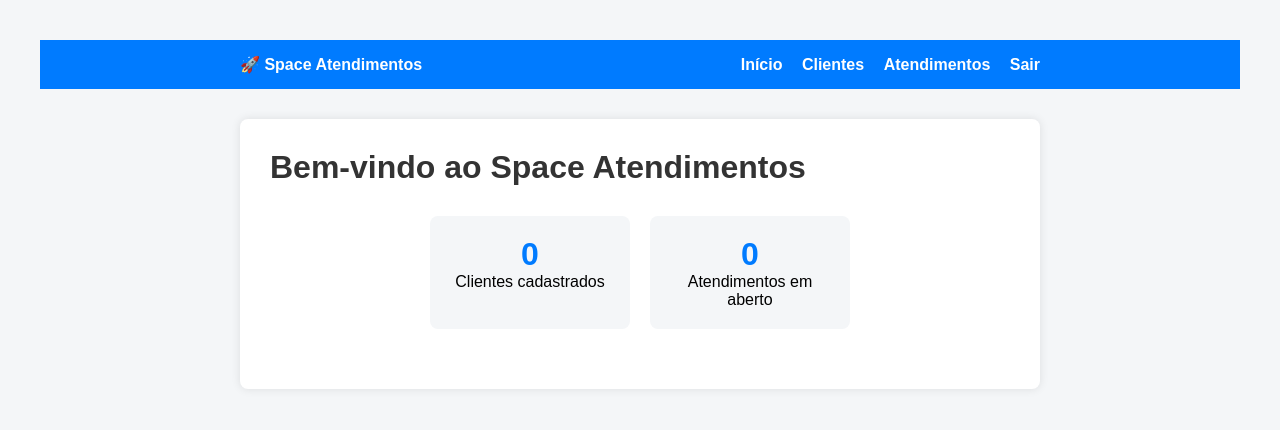
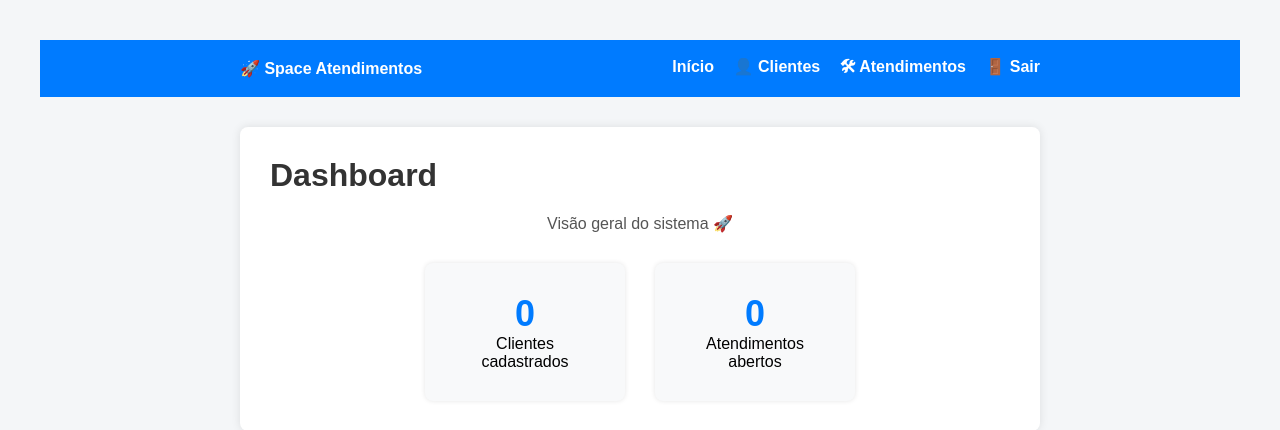
Before and after one commit to Luizsuzim/ProjectPy, a Flask app: page / in a window 1280 px wide. Shown: the top 430 px of the page. Run offline with Flask 3, Linux system fonts and the light colour scheme; a user stored in the database is signed in; data that the repository does not hold is empty.

Commit message:
password

```diff
--- a/app.py
+++ b/app.py
@@ -5,8 +5,11 @@ from database import (
     listar_clientes,
     inserir_atendimento,
     listar_atendimentos,
-    finalizar_atendimento
+    finalizar_atendimento,
+    atualizar_cliente,
+    excluir_cliente
 )
+
 from flask import session, redirect, url_for
 from werkzeug.security import generate_password_hash, check_password_hash
 from database import buscar_usuario, criar_usuario
@@ -39,6 +42,7 @@ def index():
 
 
 @app.route("/clientes")
+@login_required
 def tela_clientes():
     return render_template("clientes.html")
 
@@ -104,6 +108,7 @@ def put_atendimento(id):
     return jsonify({"mensagem": "Atendimento finalizado"})
 
 @app.route("/atendimentos")
+@login_required
 def tela_atendimentos():
     return render_template("atendimentos.html")
 
@@ -141,5 +146,23 @@ def logout():
     session.clear()
     return redirect("/login")
 
+@app.route("/api/clientes/<int:id>", methods=["PUT"])
+def put_cliente(id):
+    dados = request.get_json()
+
+    nome = dados.get("nome")
+    telefone = dados.get("telefone")
+
+    if not nome or not telefone:
+        return jsonify({"erro": "Dados obrigatórios"}), 400
+
+    atualizar_cliente(id, nome, telefone)
+    return jsonify({"mensagem": "Cliente atualizado"})
+
+@app.route("/api/clientes/<int:id>", methods=["DELETE"])
+def delete_cliente(id):
+    excluir_cliente(id)
+    return jsonify({"mensagem": "Cliente excluído"})
+
 if __name__ == "__main__":
     app.run(debug=True)
--- a/database.py
+++ b/database.py
@@ -139,3 +139,27 @@ def existe_usuario():
 
     conexao.close()
     return total > 0
+def atualizar_cliente(cliente_id, nome, telefone):
+    conexao = conectar()
+    cursor = conexao.cursor()
+
+    cursor.execute(
+        "UPDATE clientes SET nome = ?, telefone = ? WHERE id = ?",
+        (nome, telefone, cliente_id)
+    )
+
+    conexao.commit()
+    conexao.close()
+
+
+def excluir_cliente(cliente_id):
+    conexao = conectar()
+    cursor = conexao.cursor()
+
+    cursor.execute(
+        "DELETE FROM clientes WHERE id = ?",
+        (cliente_id,)
+    )
+
+    conexao.commit()
+    conexao.close()
--- a/static/css/style.css
+++ b/static/css/style.css
@@ -121,3 +121,22 @@ li {
     color: #007bff;
     font-size: 32px;
 }
+.menu {
+    display: flex;
+    justify-content: center;
+    gap: 30px;
+}
+
+.card {
+    background: #f8f9fa;
+    padding: 30px;
+    border-radius: 8px;
+    text-align: center;
+    width: 200px;
+    box-shadow: 0 0 5px rgba(0,0,0,0.1);
+}
+
+.card h2 {
+    font-size: 36px;
+    color: #007bff;
+}
--- a/templates/base.html
+++ b/templates/base.html
@@ -7,17 +7,20 @@
 </head>
 <body>
 
+{% if session.usuario_id %}
 <header class="header">
     <div class="header-container">
         <span class="logo">🚀 Space Atendimentos</span>
+
         <nav>
             <a href="/">Início</a>
-            <a href="/clientes">Clientes</a>
-            <a href="/atendimentos">Atendimentos</a>
-            <a href="/logout">Sair</a>
+            <a href="/clientes">👤 Clientes</a>
+            <a href="/atendimentos">🛠 Atendimentos</a>
+            <a href="/logout">🚪 Sair</a>
         </nav>
     </div>
 </header>
+{% endif %}
 
 <main>
     {% block content %}{% endblock %}
--- a/templates/index.html
+++ b/templates/index.html
@@ -1,20 +1,23 @@
 {% extends "base.html" %}
-
-{% block title %}Início{% endblock %}
+{% block title %}Dashboard{% endblock %}
 
 {% block content %}
 <div class="container">
-    <h1>Bem-vindo ao Space Atendimentos</h1>
+    <h1>Dashboard</h1>
 
-    <div class="dashboard">
+    <p class="descricao">
+        Visão geral do sistema 🚀
+    </p>
+
+    <div class="menu">
         <div class="card">
             <h2 id="totalClientes">0</h2>
             <p>Clientes cadastrados</p>
         </div>
 
         <div class="card">
-            <h2 id="abertos">0</h2>
-            <p>Atendimentos em aberto</p>
+            <h2 id="atendimentosAbertos">0</h2>
+            <p>Atendimentos abertos</p>
         </div>
     </div>
 </div>
@@ -25,8 +28,9 @@ async function carregarDashboard() {
     const dados = await res.json();
 
     document.getElementById("totalClientes").textContent = dados.total_clientes;
-    document.getElementById("abertos").textContent = dados.atendimentos_abertos;
+    document.getElementById("atendimentosAbertos").textContent = dados.atendimentos_abertos;
 }
+
 carregarDashboard();
 </script>
 {% endblock %}
```
Also changed, not shown: templates/clientes.html (+40 -6 lines), templates/login.html (+7 -15 lines), database.db.
